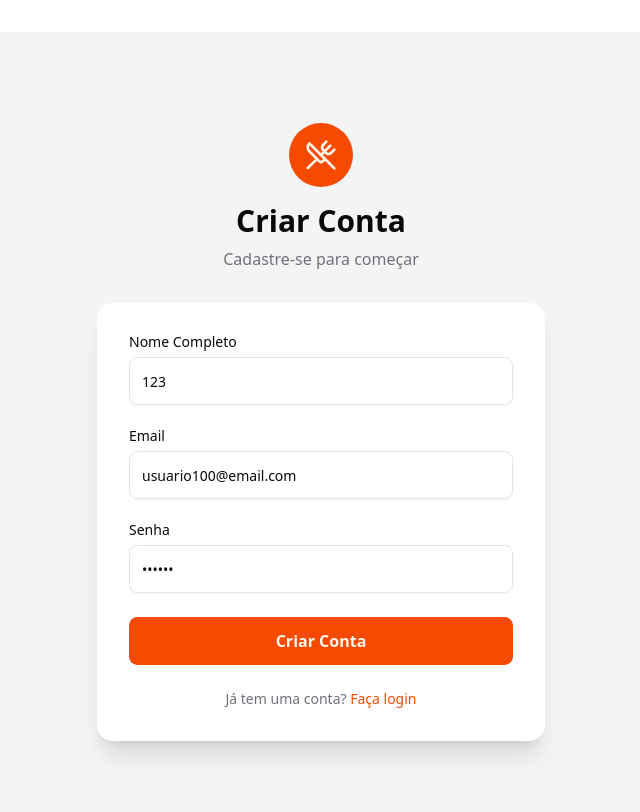
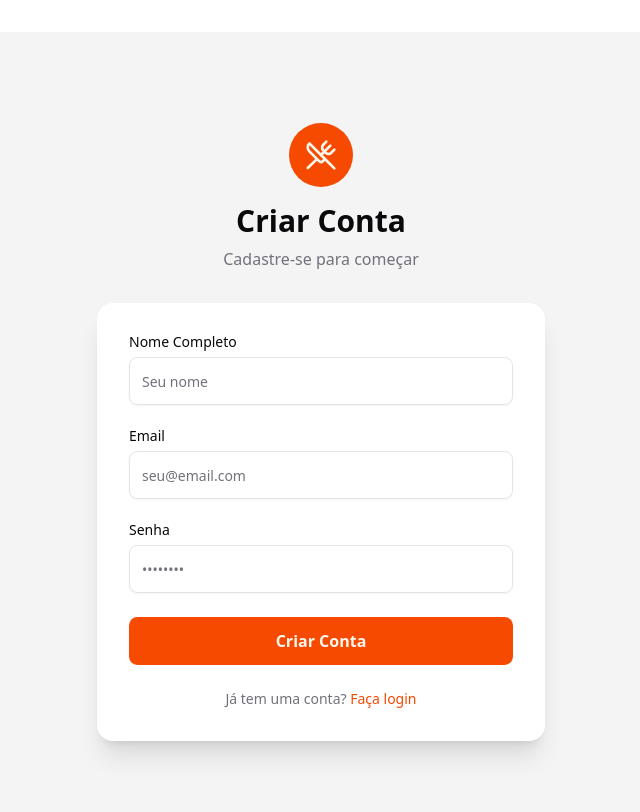
Before and after one commit to SrMarinho/cantina-digital, a React (Vite) app in the folder frontend/: page /register in a window 1280 px wide. Shown: the top 812 px of the page, without its empty margins (319-959 px from the left). Built offline with nearby package versions, Linux system fonts and the light colour scheme; no server answers.

Commit message:
✨ feat(register): removendo mock de usuario

```diff
--- a/frontend/src/pages/register/index.tsx
+++ b/frontend/src/pages/register/index.tsx
@@ -9,9 +9,9 @@ import { toast, Toaster } from "sonner";
 import { useEffect } from "react";
 
 const Register = () => {
-  const [name, setName] = useState("123");
-  const [email, setEmail] = useState("usuario100@email.com");
-  const [password, setPassword] = useState("123456");
+  const [name, setName] = useState("");
+  const [email, setEmail] = useState("");
+  const [password, setPassword] = useState("");
   const navigate = useNavigate();
 
 
```
